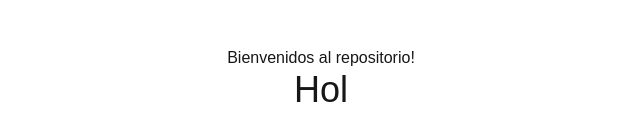
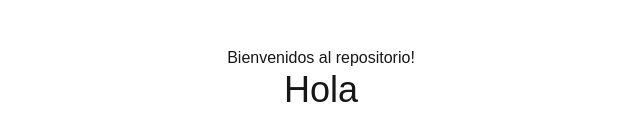
Before and after one commit to alvaroagu/red-networking-frontend, a Next.js app: page / in a window 1280 px wide. Shown: the part 322-462 px from the top of the page, without its empty margins (319-959 px from the left). Built offline with nearby package versions, Linux system fonts and the light colour scheme.

Commit message:
agregando la a del hola mundo

```diff
--- a/src/pages/index.tsx
+++ b/src/pages/index.tsx
@@ -19,7 +19,7 @@ export default function Home() {
       <main className="grid grid-cols-1 place-items-center h-full">
         <h2 className="">Bienvenidos al repositorio!</h2>
         {
-          <h1 className="text-4xl">Hol</h1>
+          <h1 className="text-4xl">Hola</h1>
         }
         <h1 className="text-4xl"></h1>
       </main>
```
